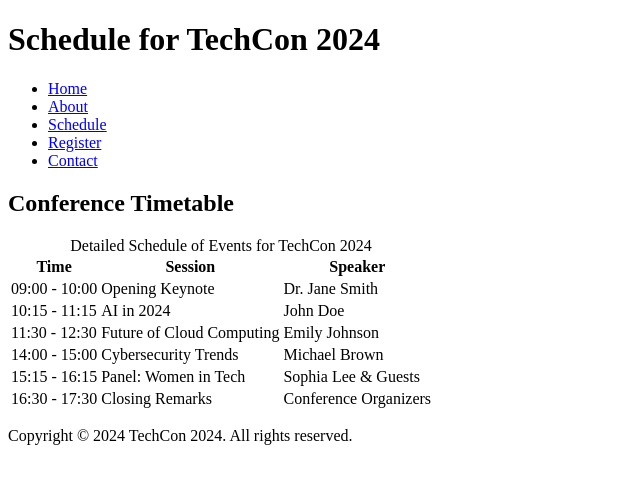
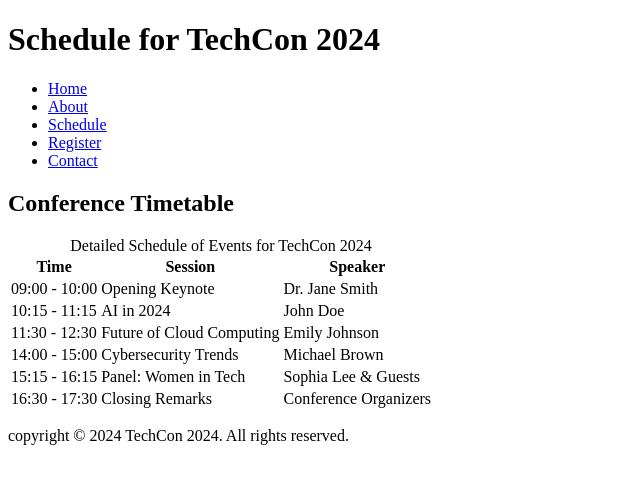
Before and after one commit to Paschaline12/TechCon_HTML, a plain HTML site: page techcon_website/schedule.html in a window 1280 px wide. Shown: the full height of the page, 0-640 px from the left. Drawn offline with Linux system fonts and the light colour scheme.

Commit message:
this is another trial for the copyright

```diff
--- a/techcon_website/schedule.html
+++ b/techcon_website/schedule.html
@@ -67,7 +67,7 @@
   </main>
 
   <footer>
-    <p>Copyright © 2024 TechCon 2024. All rights reserved.</p>
+    <p>copyright © 2024 TechCon 2024. All rights reserved.</p>
   </footer>
 </body>
 </html>
```
